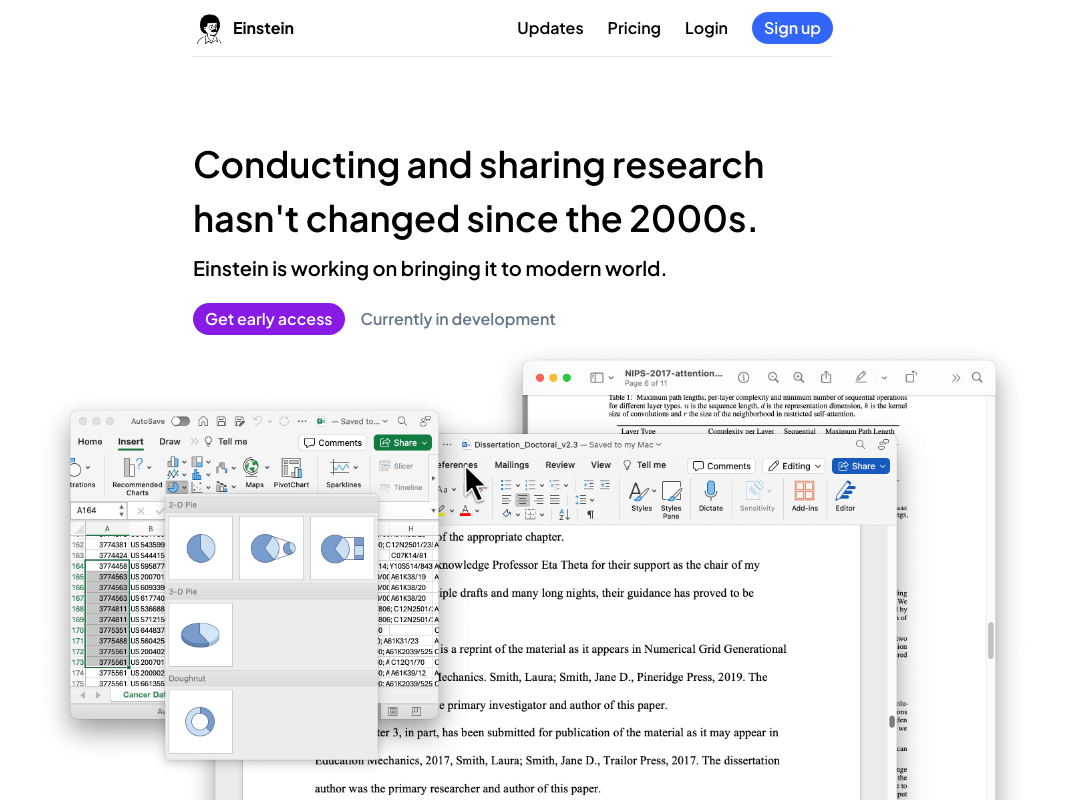
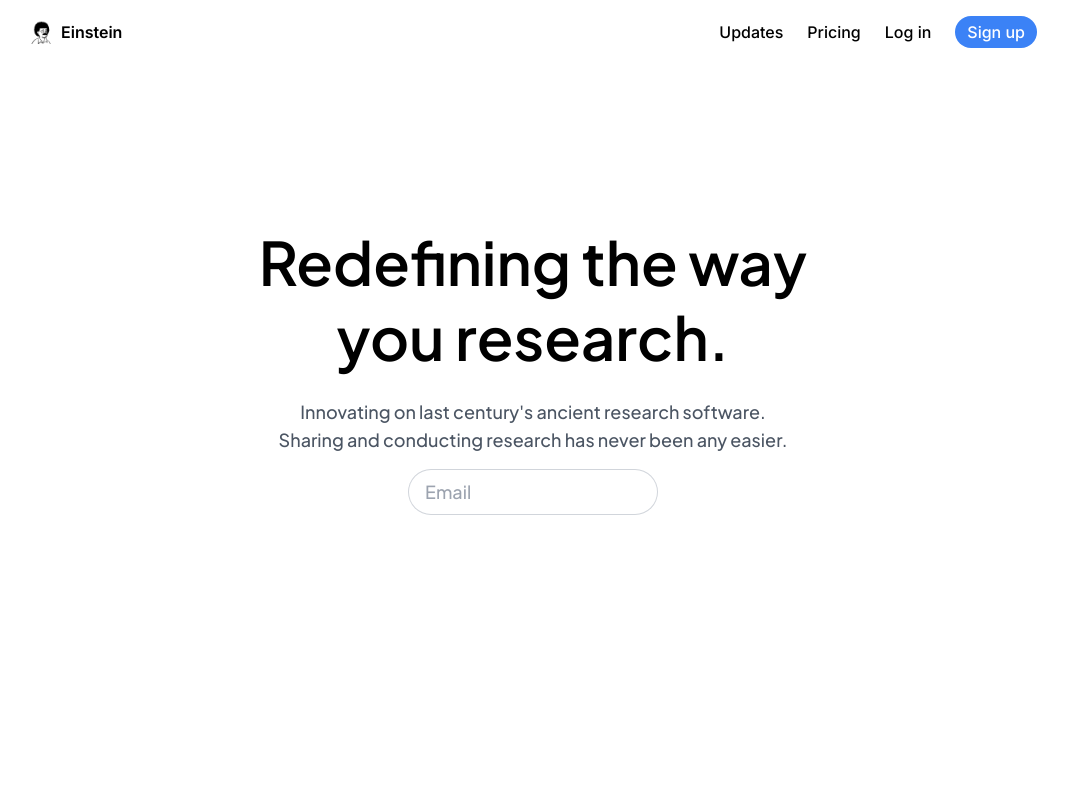
Before and after one commit to tanmaik/einstein.so, a Next.js app: page / in a window 1280 px wide. Shown: the top 800 px of the page, without its empty margins (107-1175 px from the left). Built offline with nearby package versions, Linux system fonts and the light colour scheme.

Commit message:
Redesign

```diff
--- a/app/page.js
+++ b/app/page.js
@@ -6,61 +6,46 @@
 export default function Home() {
   return (
     <div className="flex justify-center">
-      <div>
-        <div
-          className={`w-full sm:w-[60rem] px-4 sm:px-40 ${jakarta.className}`}
-        >
-          <nav className="py-3 border-b flex justify-between">
+      <div className="w-full sm:w-[65rem] px-4">
+        <nav className="py-4 flex justify-between">
           <div className="flex gap-2 items-center">
             <Image
               src="/logo.png"
-                width={500}
-                height={500}
-                className="w-8 h-8"
-                alt="Einstein Logo"
+              width={50}
+              height={50}
+              className="w-6 h-6"
+              alt="Einstein logo"
             />
-              <h1 className="font-bold">Einstein</h1>
+            <h1 className="font-semibold">Einstein</h1>
           </div>
-            <div className="flex gap-6 items-center font-semibold">
+          <div className="flex gap-6 font-medium items-center">
             <a href="/">Updates</a>
             <a href="/">Pricing</a>
-              <button>
-                <a>Login</a>
-              </button>
-              <button className="bg-[#3365F9] text-white px-3 py-1 rounded-full">
+            <a href="/">Log in</a>
+            <button className="px-3 py-1 rounded-full bg-blue-500 hover:bg-blue-400 transition text-white">
               Sign up
             </button>
           </div>
         </nav>
-
-          <h1 className="mt-20 text-4xl font-semibold leading-normal">
-            Conducting and sharing research hasn&apos;t changed since the 2000s.
+        <div className={`${jakarta.className} mt-40`}>
+          <h1 className="text-center text-6xl font-semibold leading-tight">
+            Redefining the way
+            <br />
+            you research.
           </h1>
-          <h3 className="mt-2 text-xl font-semibold leading-normal">
-            Einstein is working on bringing it to modern world.
-          </h3>
-
-          <div className="flex gap-4 mt-5 items-center">
-            <button className="bg-[#871AE5] font-semibold text-white px-3 py-1 rounded-full">
-              Get early access
-            </button>
-            <p className="font-semibold text-slate-500">
-              Currently in development
+          <p className="text-center font-medium text-gray-600 text-lg mt-6">
+            Innovating on last century&apos;s ancient research software.
+            <br />
+            Sharing and conducting research has never been any easier.
           </p>
+          <div className="flex justify-center mt-4">
+            <input
+              type="text"
+              className="ring-1 rounded-full px-4 py-2 text-lg ring-gray-300 font-medium"
+              placeholder="Email"
+            />
+            <button></button>
           </div>
-        </div>
-        <div className="flex justify-center">
-          <Image
-            src="/graphic.png"
-            height={1000}
-            width={1000}
-            alt="Microsoft products"
-          />
-        </div>
-        <div
-          className={`sm:w-[60rem] px-4 sm:px-40 mt-10 text-sm text-slate-500 font-medium ${jakarta.className}`}
-        >
-          <p>© Ashburn Computing Company 2024. All rights reserved.</p>
         </div>
       </div>
     </div>
```
Lines whose indentation alone changed are shown as unchanged.
